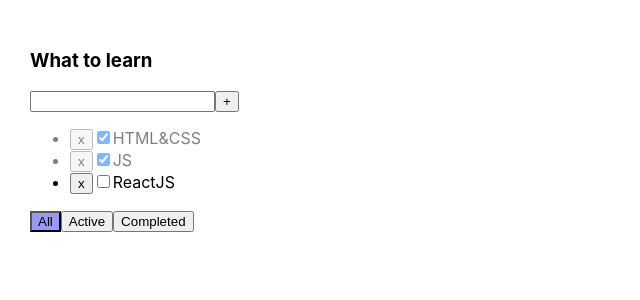
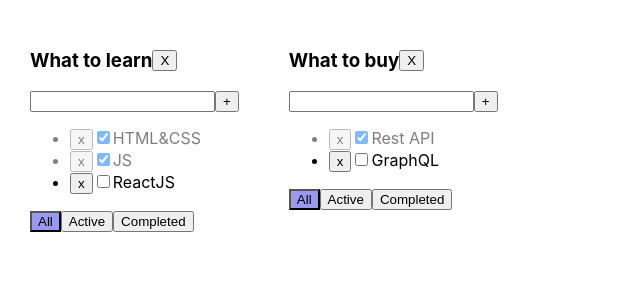
Before and after one commit to SanyaSkl/todolist-repetition, a React (Vite) app: page / in a window 1280 px wide. Shown: the top 300 px of the page, without its empty margins (0-640 px from the left). Built offline with nearby package versions, Linux system fonts and the light colour scheme.

Commit message:
05 - Associative array. Refactoring code for performing СRUD operations

```diff
--- a/src/App.css
+++ b/src/App.css
@@ -22,3 +22,8 @@
 .is-done {
   opacity: 0.5;
 }
+
+.container {
+  display: flex;
+  align-items: center;
+}
--- a/src/App.tsx
+++ b/src/App.tsx
@@ -11,56 +11,104 @@ export type Task = {
 
 export type FilterValues = 'all' | 'active' | 'completed'
 
+export type Todolist = {
+    id: string
+    title: string
+    filter: FilterValues
+}
+
+export type TasksState = {
+    [key: string]: Task[]
+}
+
 export const App = () => {
-    const [filter, setFilter] = useState<FilterValues>('all')
 
+    const todolistId1 = v1()
+    const todolistId2 = v1()
 
-    const [tasks, setTasks] = useState<Task[]>([
+    const [todolists, setTodolists] = useState<Todolist[]>([
+        {id: todolistId1, title: 'What to learn', filter: 'all'},
+        {id: todolistId2, title: 'What to buy', filter: 'all'}
+    ])
+
+    const [tasks, setTasks] = useState<TasksState>({
+        [todolistId1]: [
             {id: v1(), title: 'HTML&CSS', isDone: true},
             {id: v1(), title: 'JS', isDone: true},
             {id: v1(), title: 'ReactJS', isDone: false},
-    ])
+        ],
+        [todolistId2]: [
+            {id: v1(), title: 'Rest API', isDone: true},
+            {id: v1(), title: 'GraphQL', isDone: false},
+        ]
 
-    const deleteTask = (taskId: string) => {
-        const filteredTasks = tasks.filter(task => {
-            return task.id !== taskId
     })
-        setTasks(filteredTasks)
+
+    // const deleteTask = (todolistId: string, taskId: string) => {
+    //     /** Берем таски тудулиста по его `id`: */
+    //     const todolistTasks = tasks[todolistId]
+    //     /** Удаляем нужную таску: */
+    //     const newTodolistTasks = todolistTasks.filter(task => task.id !== taskId)
+    //     /** Перезаписываем массив тасок нужного тудулиста на новый (отфильтрованный): */
+    //     tasks[todolistId] = newTodolistTasks
+    //     /** Устанавливаем в state копию объекта, чтобы React отреагировал перерисовкой: */
+    //     setTasks({ ...tasks })
+    // }
+
+    const deleteTask = (todolistId: string, taskId: string) => {
+        setTasks({...tasks, [todolistId]: tasks[todolistId].filter(task => task.id !== taskId)})
     }
 
-    const createTask = (title: string) => {
-        const newTask = {id: v1(), title, isDone: false}
-        const newTasks = [newTask, ...tasks]
-        setTasks(newTasks)
+    const createTask = (todolistId: string, title: string) => {
+        const newTask = {id: v1(), title: title, isDone: false}
+        setTasks({...tasks, [todolistId]: [newTask, ...tasks[todolistId]]})
     }
 
-    const changeFilter = (filter: FilterValues) => {
-        setFilter(filter)
+    // const createTask = (title: string) => {
+    //     const newTask = {id: v1(), title, isDone: false}
+    //     const newTasks = [newTask, ...tasks]
+    //     setTasks(newTasks)
+    // }
+
+    const changeFilter = (todolistId: string, filter: FilterValues) => {
+        setTodolists(todolists.map(todolist => {
+            return todolist.id === todolistId ? {...todolist, filter} : todolist
+        }))
     }
 
-    const changeTaskStatus = (taskId: string, isDone: boolean) => {
-        const newState = tasks.map(task => task.id === taskId ? {...task, isDone} : task)
-        setTasks(newState)
+    const changeTaskStatus = (todolistId: string, taskId: string, isDone: boolean) => {
+        setTasks({...tasks, [todolistId]: tasks[todolistId].map(task => task.id == taskId ? {...task, isDone} : task)})
     }
 
-    let filteredTasks = tasks
-    if (filter === 'active') {
-        filteredTasks = tasks.filter(task => !task.isDone)
-    }
-    if (filter === 'completed') {
-        filteredTasks = tasks.filter(task => task.isDone)
+    const deleteTodolist = (todolistId: string) => {
+        setTodolists(todolists.filter(todolist => todolist.id !== todolistId))
+        delete tasks[todolistId]
+        setTasks({...tasks})
     }
 
     return (
         <div className="app">
-            <TodolistItem title="What to learn"
+            {todolists.map(todolist => {
+                const todolistTasks = tasks[todolist.id]
+                let filteredTasks = todolistTasks
+                if (todolist.filter === 'active') {
+                    filteredTasks = todolistTasks.filter(task => !task.isDone)
+                }
+                if (todolist.filter === 'completed') {
+                    filteredTasks = todolistTasks.filter(task => task.isDone)
+                }
+                return (
+                    <TodolistItem key={todolist.id}
+                                  todolist={todolist}
                                   tasks={filteredTasks}
                                   deleteTask={deleteTask}
                                   changeFilter={changeFilter}
                                   createTask={createTask}
                                   changeTaskStatus={changeTaskStatus}
-                          filter={filter}
+                                  deleteTodolist={deleteTodolist}
                     />
+                )
+            })}
         </div>
     )
 }
--- a/src/Button.tsx
+++ b/src/Button.tsx
@@ -1,6 +1,6 @@
 type Props = {
   title: string
-  onClick?: () => void
+  onClick?: ( ) => void
   className?: string
 }
 
--- a/src/TodolistItem.tsx
+++ b/src/TodolistItem.tsx
@@ -1,67 +1,72 @@
 import {ChangeEvent, KeyboardEvent, useState} from 'react';
-import type {FilterValues, Task} from './App'
+import type {FilterValues, Task, Todolist} from './App'
 import {Button} from './Button'
 
 type Props = {
-    title: string
+    todolist: Todolist
     tasks: Task[]
-    deleteTask: (taskId: string) => void
-    changeFilter: (filter: FilterValues) => void
-    createTask: (title: string) => void
-    changeTaskStatus: (taskId: string, isDone: boolean) => void
-    filter?: FilterValues
+    deleteTask: (todolistId: string, taskId: string) => void
+    changeFilter: (todolistId: string, filter: FilterValues) => void
+    createTask: (todolistId: string, title: string) => void
+    changeTaskStatus: (todolistId: string, taskId: string, isDone: boolean) => void
+    deleteTodolist: (todolistId: string) => void
 }
 
 export const TodolistItem = (props: Props) => {
-    const {title, tasks, deleteTask, changeFilter, createTask, changeTaskStatus, filter} = props
-
+    const {
+        todolist: {id, title, filter},
+        tasks,
+        deleteTask,
+        changeFilter,
+        createTask,
+        changeTaskStatus,
+        deleteTodolist,
+    } = props
     const [taskTitle, setTaskTitle] = useState('')
     const [error, setError] = useState<string | null>(null)
 
     const createTaskHandler = () => {
         const trimmedTitle = taskTitle.trim()
+
         if (trimmedTitle !== '') {
-            createTask(trimmedTitle)
+            createTask(id, trimmedTitle)
             setTaskTitle('')
         } else {
             setError('Title is required')
         }
     }
-    const changeTaskTitleHandler = (event: ChangeEvent<HTMLInputElement>) => {
-        setTaskTitle(event.currentTarget.value)
-        setError(null)
-    }
+
     const createTaskOnEnterHandler = (event: KeyboardEvent<HTMLInputElement>) => {
         if (event.key === 'Enter') {
             createTaskHandler()
         }
     }
 
-    const mappedTaskHandler = tasks.map(task => {
+    const changeFilterHandler = (filter: FilterValues) => {
+        changeFilter(id, filter)
+    }
 
-        const changeTaskStatusHandler = (event: ChangeEvent<HTMLInputElement>) => {
-            const newStatusValue = event.currentTarget.checked
-            changeTaskStatus(task.id, newStatusValue)
-        }
-        const deleteTaskHandler = () => {
-            deleteTask(task.id)
-        }
+    const changeTaskTitleHandler = (event: ChangeEvent<HTMLInputElement>) => {
+        setTaskTitle(event.currentTarget.value)
+        setError(null)
+    }
 
-        return (
-            <li key={task.id} className={task.isDone ? 'is-done' : ''}>
-                <Button title={'x'} onClick={deleteTaskHandler}/>
-                <input
-                    type="checkbox"
-                    checked={task.isDone}
-                    onChange={changeTaskStatusHandler}/>
-                <span>{task.title}</span>
-            </li>
-        )
-    })
+    const deleteTodolistHandler = () => {
+        deleteTodolist(id)
+    }
+
+    const changeTaskStatusHandler = (
+        taskId: string, isDone: boolean) => {
+        changeTaskStatus(id, taskId, isDone)
+    }
 
     return (
         <div>
-            <h3>{title}</h3>
+            <div className="container">
+                <h3>{title}</h3>
+                <Button title="X" onClick={deleteTodolistHandler}/>
+            </div>
+
             <div>
                 <input
                     className={error ? 'error' : ''}
@@ -69,26 +74,61 @@ export const TodolistItem = (props: Props) => {
                     onChange={changeTaskTitleHandler}
                     onKeyDown={createTaskOnEnterHandler}
                 />
-                <Button
-                    title={'+'}
-                    onClick={createTaskHandler}
-                />
-                {error && <div className={'error-message'}>{error}</div>}
+                <Button title="+" onClick={createTaskHandler}/>
+                {error && <div className="error-message">{error}</div>}
             </div>
+
             {tasks.length === 0 ? (
                 <p>Тасок нет</p>
             ) : (
                 <ul>
-                    {mappedTaskHandler}
+                    {tasks.map(task => {
+
+                        // const changeTaskStatusHandler = (
+                        //     e: ChangeEvent<HTMLInputElement>
+                        // ) => {
+                        //     changeTaskStatus(id, task.id, e.currentTarget.checked)
+                        // }
+
+                        const deleteTaskHandler = () => {
+                            deleteTask(id, task.id)
+                        }
+
+                        return (
+                            <li
+                                key={task.id}
+                                className={task.isDone ? 'is-done' : ''}
+                            >
+                                <Button title="x" onClick={deleteTaskHandler}/>
+                                <input
+                                    type="checkbox"
+                                    checked={task.isDone}
+                                    onChange={(event) =>
+                                        changeTaskStatusHandler(task.id, event.currentTarget.checked)}
+                                />
+                                <span>{task.title}</span>
+                            </li>
+                        )
+                    })}
                 </ul>
             )}
+
             <div>
-                <Button className={filter === 'all' ? 'active-filter' : ''} title={'All'}
-                        onClick={() => changeFilter('all')}/>
-                <Button className={filter === 'active' ? 'active-filter' : ''} title={'Active'}
-                        onClick={() => changeFilter('active')}/>
-                <Button className={filter === 'completed' ? 'active-filter' : ''} title={'Completed'}
-                        onClick={() => changeFilter('completed')}/>
+                <Button
+                    className={filter === 'all' ? 'active-filter' : ''}
+                    title="All"
+                    onClick={() => changeFilterHandler('all')}
+                />
+                <Button
+                    className={filter === 'active' ? 'active-filter' : ''}
+                    title="Active"
+                    onClick={() => changeFilterHandler('active')}
+                />
+                <Button
+                    className={filter === 'completed' ? 'active-filter' : ''}
+                    title="Completed"
+                    onClick={() => changeFilterHandler('completed')}
+                />
             </div>
         </div>
     )
```
Lines whose indentation alone changed are shown as unchanged.
